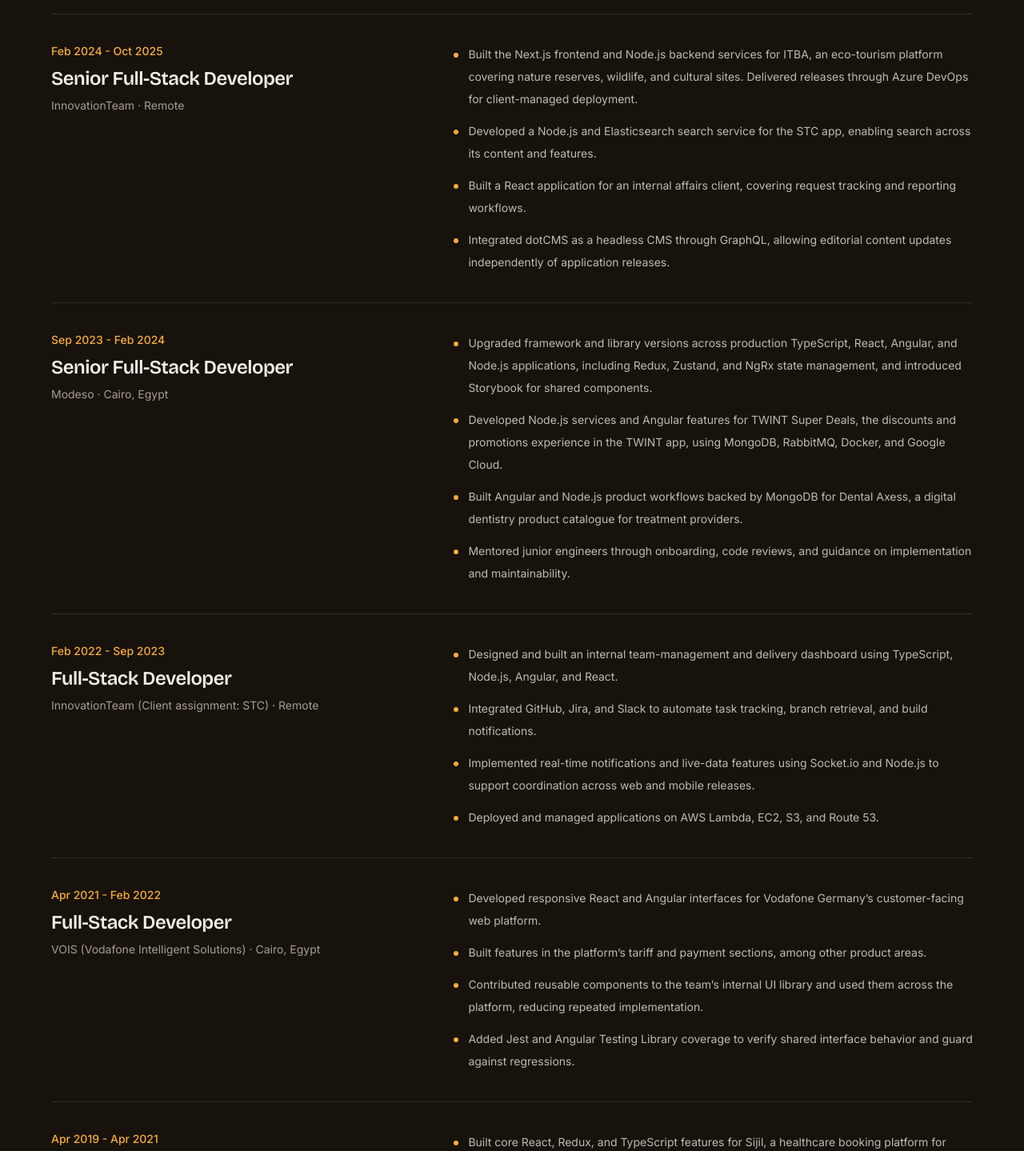
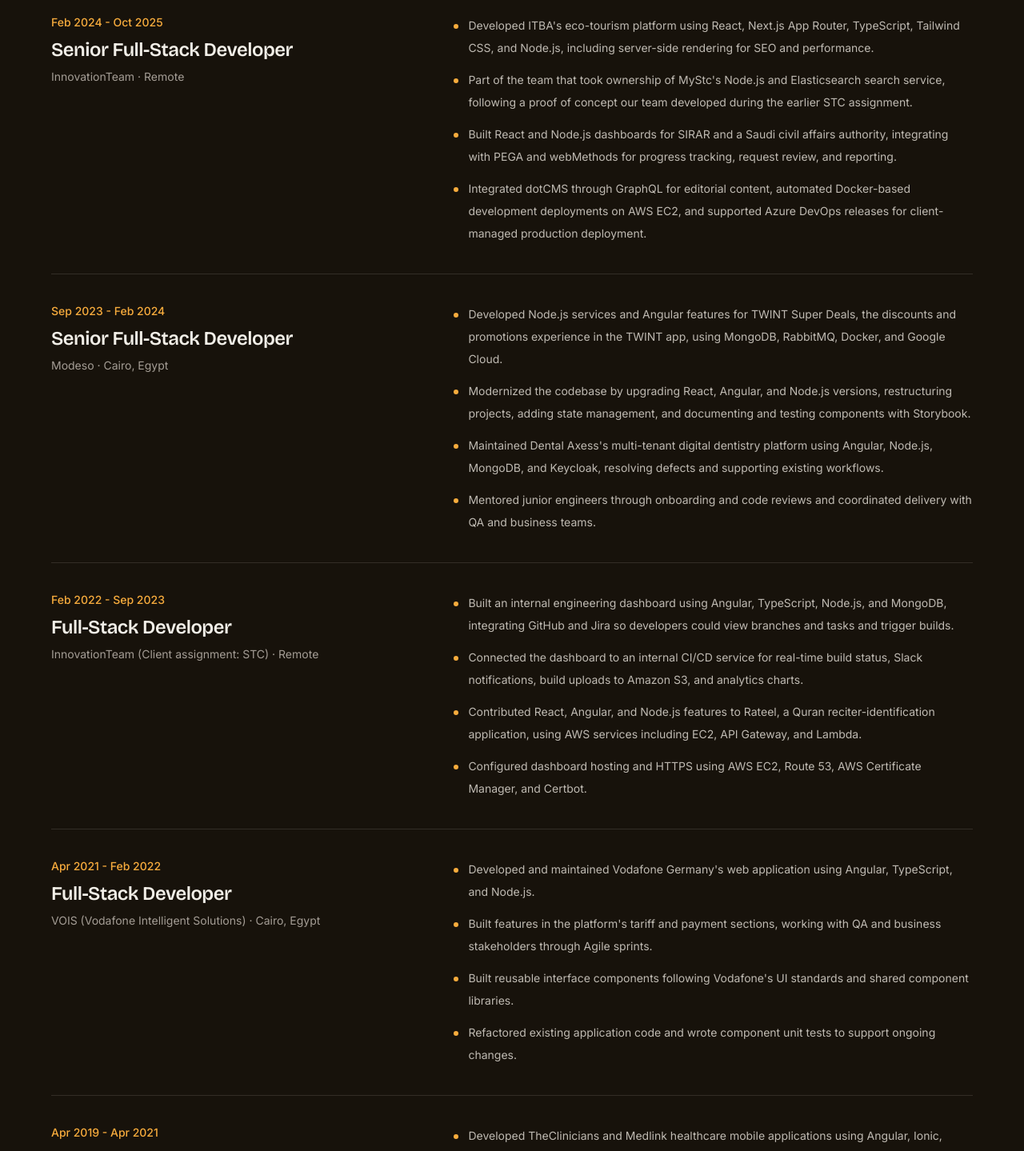
Before and after one commit to hassanharga/portfolio, a Next.js app: page /resume in a window 1280 px wide. Shown: the part 1330-2769 px from the top of the page at 80% size. Built offline with nearby package versions, Linux system fonts and the light colour scheme.

Commit message:
feat: align portfolio with final CV

```diff
--- a/app/about/page.tsx
+++ b/app/about/page.tsx
@@ -28,7 +28,7 @@ const profileDetails = [
   },
   {
     label: 'Product contexts',
-    value: 'Mobility, telecom, marketplace, SaaS, and customer products',
+    value: 'Mobility, telecom, healthcare, and tourism',
   },
   {
     label: 'Working model',
--- a/app/resume/page.tsx
+++ b/app/resume/page.tsx
@@ -38,7 +38,7 @@ export default function ResumePage() {
                 <span className="block text-[var(--primary)]">in full.</span>
               </h1>
               <p className="mt-7 max-w-2xl text-lg leading-9 text-[var(--muted-strong)]">
-                A full-stack path across mobility, telecom, marketplace, SaaS, and customer products.
+                A full-stack path across mobility, telecom, healthcare, and tourism.
               </p>
             </div>
             <a
--- a/components/Portfolio.tsx
+++ b/components/Portfolio.tsx
@@ -9,7 +9,7 @@ import { revealUp, staggerContainer } from './animations';
 const featuredProjects = projects.filter((project) => project.featured);
 const projectGroups = [
   { category: 'Professional', title: 'More professional work', description: 'Selected client and internal products' },
-  { category: 'Part-time freelance', title: 'Part-time freelance projects', description: 'Selected engagements alongside full-time employment' },
+  { category: 'Part-time freelance', title: 'Part-time freelance projects', description: 'Selected part-time client engagements' },
   { category: 'Personal', title: 'Personal projects', description: 'Independent engineering projects and tools' },
 ].map((group) => ({
   ...group,
--- a/components/Resume.tsx
+++ b/components/Resume.tsx
@@ -20,7 +20,7 @@ export default function Resume() {
             <h2 className="font-display text-3xl font-semibold text-[var(--foreground)] sm:text-5xl">Experience across the stack</h2>
           </div>
           <p className="max-w-2xl text-base leading-8 text-[var(--muted-strong)] lg:pt-10">
-            A full-stack path across startups, agencies, telecom, and marketplace products.
+            A full-stack path across mobility, telecom, healthcare, and tourism.
           </p>
         </motion.div>
 
--- a/data/content.ts
+++ b/data/content.ts
@@ -5,7 +5,7 @@ export const cvUrl = 'https://flowcv.com/resume/q851s66nns';
 export const heroContent = {
   name: 'Hassan Mohamed',
   title: 'Senior Full-Stack Engineer | Node.js, React, Next.js & TypeScript',
-  bio: 'Senior full-stack engineer with 7+ years building web applications and backend services across mobility, telecom, marketplace, and SaaS. I work with React, Next.js, TypeScript, Node.js, and NestJS, share ownership of critical mobility services, and guide cross-team integrations and RFC-based technical decisions.',
+  bio: 'Senior full-stack engineer with 7+ years building web applications and backend services across mobility, telecom, healthcare, and tourism. I work with Node.js, NestJS, React, Next.js, and TypeScript, share ownership of critical mobility services, and guide cross-team integrations and RFC-based technical decisions.',
   proofPoints: ['Frontend applications', 'Backend services', 'Cross-team delivery'],
 };
 
@@ -28,7 +28,7 @@ export const skills = {
   engineeringLeadership: {
     title: 'Engineering leadership',
     summary: 'Raise delivery quality through reviews, testing, mentoring, and clear tradeoffs.',
-    items: ['Code reviews', 'Automated testing', 'Domain-driven design', 'Hexagonal architecture', 'RFCs', 'Mentoring', 'Cross-team delivery'],
+    items: ['Code reviews', 'Automated testing', 'Microservices', 'Domain-driven design', 'Hexagonal architecture', 'RFCs', 'Technical documentation', 'Mentoring', 'Cross-team delivery'],
   },
   aiAugmented: {
     title: 'AI-augmented workflow',
@@ -68,11 +68,11 @@ export const experience = [
     period: 'Oct 2025 - Present',
     description: [
       'Share ownership of critical Node.js and NestJS mobility services across dispatch, location, and mapping within the Core team, covering delivery, reliability, and ongoing maintenance.',
-      'Guide engineers across teams on service integration and help shape technical decisions through RFCs covering requirements, design options, and tradeoffs.',
-      'Co-develop a new service with another team, aligning its design with consuming teams’ integration needs and preparing for ongoing ownership by Core.',
+      'Guide engineers across teams on service integration and contribute to technical decisions through RFCs covering requirements, design options, and tradeoffs.',
+      "Co-develop a new service with another team, aligning its design with consuming teams' integration needs and preparing for ongoing ownership by Core.",
       'Replaced version-checked updates in dispatch pool joins with atomic MongoDB appends, reducing write conflicts and repeated database reads under concurrent requests.',
-      'Contributed to MongoDB query and index optimization, reducing one query’s execution time from 600 ms to 3 ms, measured in MongoDB Atlas.',
-      'Worked with MongoDB’s team to right-size the cluster from M400 to M200, reducing cluster cost by 50%.',
+      "Contributed to MongoDB query and index optimization, reducing one query's execution time from 600 ms to 3 ms, measured in MongoDB Atlas.",
+      "Worked with MongoDB's team to right-size the cluster from M400 to M200, reducing cluster cost by 50%.",
       'Built and extended an internal Next.js operations dashboard for investigating dispatch behavior and managing dispatch strategies.',
       'Improved service reliability through automated testing, fault handling, graceful shutdown for the location service, and clearer diagnostic logging.',
     ],
@@ -84,10 +84,10 @@ export const experience = [
     location: 'Remote',
     period: 'Feb 2024 - Oct 2025',
     description: [
-      'Built the Next.js frontend and Node.js backend services for ITBA, an eco-tourism platform covering nature reserves, wildlife, and cultural sites. Delivered releases through Azure DevOps for client-managed deployment.',
-      'Developed a Node.js and Elasticsearch search service for the STC app, enabling search across its content and features.',
-      'Built a React application for an internal affairs client, covering request tracking and reporting workflows.',
-      'Integrated dotCMS as a headless CMS through GraphQL, allowing editorial content updates independently of application releases.',
+      "Developed ITBA's eco-tourism platform using React, Next.js App Router, TypeScript, Tailwind CSS, and Node.js, including server-side rendering for SEO and performance.",
+      "Part of the team that took ownership of MyStc's Node.js and Elasticsearch search service, following a proof of concept our team developed during the earlier STC assignment.",
+      'Built React and Node.js dashboards for SIRAR and a Saudi civil affairs authority, integrating with PEGA and webMethods for progress tracking, request review, and reporting.',
+      'Integrated dotCMS through GraphQL for editorial content, automated Docker-based development deployments on AWS EC2, and supported Azure DevOps releases for client-managed production deployment.',
     ],
   },
   {
@@ -97,10 +97,10 @@ export const experience = [
     location: 'Cairo, Egypt',
     period: 'Sep 2023 - Feb 2024',
     description: [
-      'Upgraded framework and library versions across production TypeScript, React, Angular, and Node.js applications, including Redux, Zustand, and NgRx state management, and introduced Storybook for shared components.',
       'Developed Node.js services and Angular features for TWINT Super Deals, the discounts and promotions experience in the TWINT app, using MongoDB, RabbitMQ, Docker, and Google Cloud.',
-      'Built Angular and Node.js product workflows backed by MongoDB for Dental Axess, a digital dentistry product catalogue for treatment providers.',
-      'Mentored junior engineers through onboarding, code reviews, and guidance on implementation and maintainability.',
+      'Modernized the codebase by upgrading React, Angular, and Node.js versions, restructuring projects, adding state management, and documenting and testing components with Storybook.',
+      "Maintained Dental Axess's multi-tenant digital dentistry platform using Angular, Node.js, MongoDB, and Keycloak, resolving defects and supporting existing workflows.",
+      'Mentored junior engineers through onboarding and code reviews and coordinated delivery with QA and business teams.',
     ],
   },
   {
@@ -110,10 +110,10 @@ export const experience = [
     location: 'Remote',
     period: 'Feb 2022 - Sep 2023',
     description: [
-      'Designed and built an internal team-management and delivery dashboard using TypeScript, Node.js, Angular, and React.',
-      'Integrated GitHub, Jira, and Slack to automate task tracking, branch retrieval, and build notifications.',
-      'Implemented real-time notifications and live-data features using Socket.io and Node.js to support coordination across web and mobile releases.',
-      'Deployed and managed applications on AWS Lambda, EC2, S3, and Route 53.',
+      'Built an internal engineering dashboard using Angular, TypeScript, Node.js, and MongoDB, integrating GitHub and Jira so developers could view branches and tasks and trigger builds.',
+      'Connected the dashboard to an internal CI/CD service for real-time build status, Slack notifications, build uploads to Amazon S3, and analytics charts.',
+      'Contributed React, Angular, and Node.js features to Rateel, a Quran reciter-identification application, using AWS services including EC2, API Gateway, and Lambda.',
+      'Configured dashboard hosting and HTTPS using AWS EC2, Route 53, AWS Certificate Manager, and Certbot.',
     ],
   },
   {
@@ -123,10 +123,10 @@ export const experience = [
     location: 'Cairo, Egypt',
     period: 'Apr 2021 - Feb 2022',
     description: [
-      'Developed responsive React and Angular interfaces for Vodafone Germany’s customer-facing web platform.',
-      'Built features in the platform’s tariff and payment sections, among other product areas.',
-      'Contributed reusable components to the team’s internal UI library and used them across the platform, reducing repeated implementation.',
-      'Added Jest and Angular Testing Library coverage to verify shared interface behavior and guard against regressions.',
+      "Developed and maintained Vodafone Germany's web application using Angular, TypeScript, and Node.js.",
+      "Built features in the platform's tariff and payment sections, working with QA and business stakeholders through Agile sprints.",
+      "Built reusable interface components following Vodafone's UI standards and shared component libraries.",
+      'Refactored existing application code and wrote component unit tests to support ongoing changes.',
     ],
   },
   {
@@ -136,11 +136,10 @@ export const experience = [
     location: 'Cairo, Egypt',
     period: 'Apr 2019 - Apr 2021',
     description: [
-      'Built core React, Redux, and TypeScript features for Sijil, a healthcare booking platform for clinics, labs, and imaging centers.',
-      'Developed booking, patient registration, and shift-scheduling workflows with real-time updates over Socket.io, plus Arabic and English localization and reports for labs and imaging centers.',
-      'Built mobile applications with React Native and Expo alongside web products.',
-      'Developed real-time dashboards and chat features using Node.js and Socket.io, with Redis for caching and session management.',
-      'Established CI/CD pipelines using AWS CodePipeline and GitHub Actions to automate build, test, and deployment workflows.',
+      'Developed TheClinicians and Medlink healthcare mobile applications using Angular, Ionic, TypeScript, Node.js, and MongoDB, supporting doctor discussions, real-time messaging, and paid consultations.',
+      'Built core React, Redux, and TypeScript features for Sijil, a healthcare network for clinics, labs, and imaging centers, including booking, patient registration, shift scheduling, Arabic and English localization, and real-time reservation updates over Socket.io.',
+      'Integrated third-party drug data with Elasticsearch for drug-name search and Google Maps for location features.',
+      'Set up AWS CodePipeline and GitHub Actions delivery, supported AWS EC2 hosting and S3 media storage, and wrote technical documentation and Swagger API specifications.',
     ],
   },
 ];
@@ -152,7 +151,7 @@ export const education = [
     period: '2018 - 2019',
   },
   {
-    degree: 'BSc Computer Science',
+    degree: "Bachelor's in Computer Science",
     school: 'Mansoura University',
     period: '2011 - 2015',
   },
@@ -225,11 +224,10 @@ export const projects = [
     category: 'Professional',
     title: 'ITBA',
     description: 'Eco-tourism platform for exploring nature reserves, wildlife, and cultural sites.',
-    contribution:
-      'Built the Next.js frontend and Node.js backend services for ITBA, an eco-tourism platform covering nature reserves, wildlife, and cultural sites. Delivered releases through Azure DevOps for client-managed deployment.',
-    outcome: 'Next.js frontend and Node.js backend services delivered through Azure DevOps for client-managed deployment.',
-    tags: ['React', 'Next.js', 'Node.js', 'Typescript', 'Material-UI', 'Azure'],
-    displayTags: ['React', 'Next.js', 'Node.js', 'TypeScript', 'Azure'],
+    contribution: "Developed ITBA's eco-tourism platform using React, Next.js App Router, TypeScript, Tailwind CSS, and Node.js, including server-side rendering. Integrated dotCMS through GraphQL and supported Azure DevOps releases for client-managed production deployment.",
+    outcome: 'Tourism frontend and backend features, editorial content integration, and automated Docker-based development deployments on AWS EC2.',
+    tags: ['React', 'Next.js', 'Node.js', 'TypeScript', 'Tailwind CSS', 'GraphQL', 'dotCMS', 'Docker', 'AWS EC2', 'Azure DevOps'],
+    displayTags: ['React', 'Next.js', 'Node.js', 'GraphQL', 'dotCMS', 'Azure DevOps'],
     image: '/images/itba.jpg',
     link: 'https://www.srfsh.com/',
     linkLabel: 'Visit site',
@@ -240,12 +238,11 @@ export const projects = [
     slug: 'dental-axess',
     category: 'Professional',
     title: 'Dental Axess',
-    description: 'Digital dentistry product catalogue and workflow for treatment providers.',
-    contribution:
-      'Worked on Angular and Node.js product workflows backed by MongoDB for a digital dentistry platform.',
-    outcome: 'Product workflow experience for dental technology buyers and treatment providers.',
-    tags: ['Angular', 'Node.js', 'MongoDB', 'TypeScript', 'Docker', 'SCSS'],
-    displayTags: ['Angular', 'Node.js', 'MongoDB', 'TypeScript', 'Docker'],
+    description: 'Multi-tenant digital dentistry platform.',
+    contribution: "Maintained Dental Axess's multi-tenant platform using Angular, Node.js, MongoDB, and Keycloak, resolving defects and supporting existing workflows.",
+    outcome: 'Maintenance and defect resolution for existing digital dentistry workflows.',
+    tags: ['Angular', 'Node.js', 'MongoDB', 'Keycloak', 'TypeScript', 'Docker'],
+    displayTags: ['Angular', 'Node.js', 'MongoDB', 'Keycloak', 'TypeScript'],
     image: '/images/xflow.png',
     link: 'https://dentalaxess.com/products/xflow/',
     linkLabel: 'Product page',
@@ -257,25 +254,9 @@ export const projects = [
     category: 'Professional',
     title: 'Twint Super Deals',
     description: 'Deals experience for discounts and promotions available through the TWINT app.',
-    contribution:
-      'Worked across Node.js backend services, Angular interfaces, RabbitMQ queues, MongoDB, Docker, and GCP.',
+    contribution: 'Developed Node.js services and Angular features using MongoDB, RabbitMQ, Docker, and Google Cloud. Modernized React, Angular, and Node.js versions, restructured projects, added state management, and used Storybook to document and test components.',
     outcome: 'Deals platform work involving backend services, Angular interfaces, queues, and cloud deployment.',
-    tags: [
-      'Node.js',
-      'MongoDB',
-      'RabbitMQ',
-      'Angular',
-      'Express.js',
-      'TypeScript',
-      'Google Cloud Platform (GCP)',
-      'Docker',
-      'Confluence',
-      'Agile Software Development',
-      'Microservices',
-      'NgRx',
-      'JIRA',
-      'docker',
-    ],
+    tags: ['Node.js', 'Angular', 'React', 'MongoDB', 'RabbitMQ', 'TypeScript', 'Google Cloud', 'Docker', 'Storybook'],
     displayTags: ['Node.js', 'Angular', 'RabbitMQ', 'MongoDB', 'GCP', 'Docker'],
     image: '/images/twint.svg',
     link: 'https://deals.twint.ch/',
@@ -288,20 +269,10 @@ export const projects = [
     category: 'Professional',
     title: 'Rateel',
     description: 'Audio recognition app that identifies Quran reciters and the surah being recited.',
-    contribution:
-      'Worked on a TypeScript and Angular product backed by Node.js, DynamoDB, and AWS services.',
-    outcome: 'Mobile-backed product experience using AWS services and TypeScript application code.',
-    tags: [
-      'Node.js',
-      'Angular',
-      'TypeScript',
-      'JavaScript',
-      'Amazon Dynamodb',
-      'Amazon Web Services (AWS)',
-      'Agile Software Development',
-      'Github',
-    ],
-    displayTags: ['Node.js', 'Angular', 'TypeScript', 'DynamoDB', 'AWS'],
+    contribution: 'Contributed React, Angular, and Node.js features to a Quran reciter-identification application using AWS EC2, API Gateway, and Lambda.',
+    outcome: 'Frontend and backend contributions to an audio recognition application.',
+    tags: ['React', 'Angular', 'Node.js', 'TypeScript', 'AWS EC2', 'API Gateway', 'AWS Lambda'],
+    displayTags: ['React', 'Angular', 'Node.js', 'TypeScript', 'AWS'],
     image: '/images/rateel.webp',
     link: 'https://play.google.com/store/apps/details?id=sa.com.stc.Rateel',
     linkLabel: 'App listing',
@@ -312,21 +283,11 @@ export const projects = [
     slug: 'stc-dashboard',
     category: 'Professional',
     title: 'STC Dashboard',
-    description: 'Internal dashboard for mobile delivery progress, analytics, and test-team workflows.',
-    contribution:
-      'Designed and built the internal team-management and delivery dashboard, including GitHub, Jira, Slack, analytics, and real-time workflow integrations.',
-    outcome: 'Internal dashboard for delivery visibility, analytics, and mobile team coordination.',
-    tags: [
-      'Node.js',
-      'Angular',
-      'TypeScript',
-      'JavaScript',
-      'Amazon Dynamodb',
-      'Amazon Web Services (AWS)',
-      'Agile Software Development',
-      'Github',
-    ],
-    displayTags: ['Node.js', 'Angular', 'TypeScript', 'DynamoDB', 'AWS'],
+    description: 'Internal engineering dashboard for branch and task visibility, build execution, status updates, and analytics.',
+    contribution: 'Built an Angular, TypeScript, Node.js, and MongoDB dashboard integrating GitHub and Jira for branches, tasks, and build execution. Connected an internal CI/CD service for real-time build status, Slack notifications, and S3 build uploads; configured hosting and HTTPS with EC2, Route 53, AWS Certificate Manager, and Certbot.',
+    outcome: 'Engineering build workflows with real-time delivery visibility and analytics.',
+    tags: ['Angular', 'TypeScript', 'Node.js', 'MongoDB', 'GitHub', 'Jira', 'Slack', 'AWS EC2', 'Amazon S3', 'Route 53'],
+    displayTags: ['Angular', 'TypeScript', 'Node.js', 'MongoDB', 'AWS'],
     image: '',
     link: 'https://mcicd.com/login',
     linkLabel: 'Platform login',
@@ -338,9 +299,8 @@ export const projects = [
     category: 'Part-time freelance',
     title: 'Saldwich',
     description: 'Customer app and operations dashboard for restaurant branches, delivery, menus, and location-based orders.',
-    contribution:
-      'Contributed part-time freelance work to a React operations dashboard and Node.js backend, including subscription and order workflows, alongside full-time employment.',
-    outcome: 'Part-time freelance contribution to restaurant operations, subscriptions, and order management.',
+    contribution: 'Developed React dashboards and Node.js features and contributed to a React Native application for restaurant branch, menu, order, coupon, and voucher management, integrating Foodics, Google Maps, and Socket.io.',
+    outcome: 'Part-time freelance contributions to restaurant operations and real-time order workflows.',
     tags: [
       'TypeScript',
       'Node.js',
@@ -366,11 +326,10 @@ export const projects = [
     category: 'Professional',
     title: 'Vodafone Germany',
     description: 'Customer-facing web delivery for Vodafone Germany.',
-    contribution:
-      'Developed responsive React and Angular interfaces for Vodafone Germany’s customer-facing platform, including tariff and payment features, reusable components, and automated interface tests.',
+    contribution: "Developed and maintained Vodafone Germany's Angular, TypeScript, and Node.js web application, including tariff and payment features. Built reusable components following Vodafone's UI standards and shared libraries, refactored code, and wrote component unit tests.",
     outcome: 'Enterprise web delivery for Vodafone Germany customer-facing experiences.',
-    tags: ['TypeScript', 'JavaScript', 'React', 'Angular', 'JIRA'],
-    displayTags: ['TypeScript', 'React', 'Angular', 'JavaScript', 'Jira'],
+    tags: ['Angular', 'TypeScript', 'Node.js', 'JavaScript', 'Unit Testing'],
+    displayTags: ['Angular', 'TypeScript', 'Node.js', 'Unit Testing'],
     image: '/images/vodafone.png',
     link: 'https://www.vodafone.de/',
     linkLabel: 'Visit site',
--- a/data/project-additions.ts
+++ b/data/project-additions.ts
@@ -4,7 +4,7 @@ export const additionalProjects = [
     category: 'Part-time freelance',
     title: 'Jeel',
     description: 'School application workflows, bus applications, and discounts built with NestJS, Prisma, and PostgreSQL.',
-    contribution: 'Developed backend workflows for school applications, bus applications, and discounts as a part-time freelance engagement alongside full-time employment.',
+    contribution: 'Developed backend workflows for school applications, bus applications, and discounts as a part-time freelance engagement.',
     outcome: 'Application and discount workflows backed by a PostgreSQL data model and Prisma migrations.',
     tags: ['TypeScript', 'NestJS', 'Prisma', 'PostgreSQL'],
     displayTags: ['TypeScript', 'NestJS', 'Prisma', 'PostgreSQL'],
@@ -35,7 +35,7 @@ export const additionalProjects = [
     title: 'AI Agent Workspace',
     description: 'A local Next.js dashboard for browsing coding-agent sessions, organizing tasks, and inspecting recorded usage.',
     contribution: 'Built history adapters and SQLite indexing for coding-agent sessions, with project and task organization and session-history views for Claude Code, Codex, and OpenCode.',
-    outcome: 'Local history browsing and recorded usage reporting. Managed agent execution is not yet validated.',
+    outcome: 'Local session-history browsing, recorded usage reporting, and project and task organization.',
     tags: ['TypeScript', 'Next.js', 'React', 'SQLite', 'Node.js'],
     displayTags: ['TypeScript', 'Next.js', 'React', 'SQLite', 'Node.js'],
     image: '',
```
Also changed, not shown: public/llms.txt.
